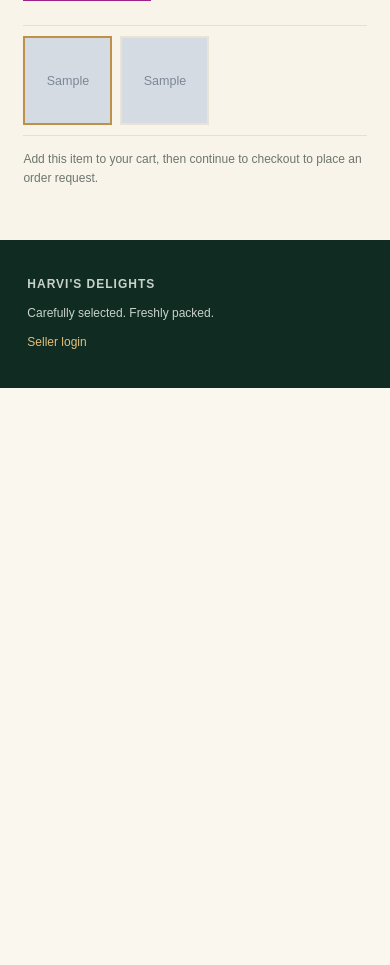
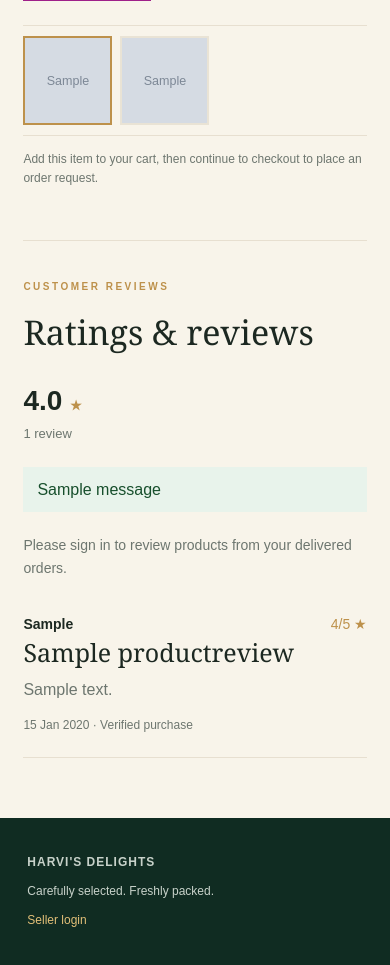
Before and after one commit to harvisdelights/harvis_delights_website, a Django app: a page that uses store/templates/store/detail.html in a window 390 px wide. Shown: the part 871-1836 px from the top of the page. Before the commit the page ends 1259 px from the top, so only its background shows below. Run offline with Django 5.2, Linux system fonts and the light colour scheme; tables that the repository leaves empty hold one stand-in row (values such as "Sample post"); grey boxes marked "Sample" are stand-in pictures; one stand-in notice (Sample message) is shown.

Commit message:
review system starting

```diff
--- a/store/forms.py
+++ b/store/forms.py
@@ -3,6 +3,7 @@ from django.contrib.auth import authenticate, get_user_model
 from django.contrib.auth.forms import PasswordResetForm
 from django.conf import settings
 from urllib.parse import urlsplit
+from .models import ProductReview
 
 
 class CustomerSignupForm(forms.Form):
@@ -79,3 +80,22 @@ class CustomerPasswordResetForm(PasswordResetForm):
         kwargs["domain_override"] = site.netloc
         kwargs["use_https"] = site.scheme == "https"
         return super().save(**kwargs)
+
+
+class ProductReviewForm(forms.ModelForm):
+    RATING_CHOICES = [(5, "5 stars"), (4, "4 stars"), (3, "3 stars"), (2, "2 stars"), (1, "1 star")]
+
+    rating = forms.TypedChoiceField(
+        choices=RATING_CHOICES,
+        coerce=int,
+        widget=forms.RadioSelect,
+        label="Your rating",
+    )
+
+    class Meta:
+        model = ProductReview
+        fields = ("rating", "title", "body")
+        widgets = {
+            "title": forms.TextInput(attrs={"placeholder": "Review title (optional)", "maxlength": 120}),
+            "body": forms.Textarea(attrs={"rows": 4, "placeholder": "Share your experience with this product.", "maxlength": 2000}),
+        }
--- /dev/null
+++ b/store/static/store/reviews.css
@@ -0,0 +1,161 @@
+.product-reviews {
+  max-width: 1200px;
+  margin: 0 auto;
+  padding: 0 7% 80px;
+}
+
+.reviews-heading {
+  display: flex;
+  align-items: end;
+  justify-content: space-between;
+  gap: 24px;
+  padding-top: 38px;
+  border-top: 1px solid var(--line);
+}
+
+.reviews-heading h2 {
+  margin: 0;
+  font: 400 42px Georgia, serif;
+}
+
+.rating-summary {
+  display: grid;
+  text-align: right;
+}
+
+.rating-summary strong {
+  font-size: 28px;
+}
+
+.rating-summary strong span,
+.review-stars {
+  color: var(--gold);
+}
+
+.rating-summary span {
+  color: var(--muted);
+  font-size: 13px;
+}
+
+.review-form {
+  margin: 30px 0;
+  padding: 24px;
+  border: 1px solid var(--line);
+  background: #fff;
+}
+
+.review-form h3,
+.review-card h3 {
+  margin: 0 0 8px;
+  font: 400 25px Georgia, serif;
+}
+
+.review-order-note,
+.review-eligibility,
+.no-reviews {
+  color: var(--muted);
+  font-size: 14px;
+}
+
+.review-field {
+  margin-top: 16px;
+}
+
+.review-field label {
+  display: block;
+  margin-bottom: 6px;
+  font-weight: bold;
+  font-size: 13px;
+}
+
+.review-field input[type="text"],
+.review-field textarea {
+  width: 100%;
+  padding: 10px;
+  border: 1px solid var(--line);
+  background: #fffdfa;
+  color: var(--ink);
+  font: inherit;
+}
+
+.review-field textarea {
+  resize: vertical;
+}
+
+.review-field ul,
+.errorlist {
+  margin: 6px 0 0;
+  padding-left: 18px;
+  color: #9f2424;
+  font-size: 13px;
+}
+
+.review-field > div {
+  display: flex;
+  flex-wrap: wrap;
+  gap: 12px;
+}
+
+.review-field > div label {
+  display: inline;
+  margin: 0;
+  font-weight: normal;
+}
+
+.review-list {
+  display: grid;
+  gap: 14px;
+}
+
+.review-card {
+  padding: 20px 0;
+  border-bottom: 1px solid var(--line);
+}
+
+.review-card-heading {
+  display: flex;
+  justify-content: space-between;
+  gap: 16px;
+  font-size: 14px;
+}
+
+.review-card p {
+  margin: 8px 0;
+  color: var(--muted);
+}
+
+.review-card small {
+  color: var(--muted);
+  font-size: 12px;
+}
+
+.review-messages p {
+  margin: 22px 0;
+  padding: 10px 14px;
+  background: #e8f3eb;
+  color: #174f2c;
+}
+
+.review-messages .error {
+  background: #f9e8e8;
+  color: #8a1f1f;
+}
+
+@media (max-width: 720px) {
+  .product-reviews {
+    padding: 0 6% 60px;
+  }
+
+  .reviews-heading {
+    align-items: start;
+    flex-direction: column;
+  }
+
+  .rating-summary {
+    text-align: left;
+  }
+
+  .reviews-heading h2 {
+    font-size: 34px;
+  }
+}
--- a/store/templates/store/detail.html
+++ b/store/templates/store/detail.html
@@ -1,7 +1,7 @@
 {% extends 'store/base.html' %}
 {% load static %}
 {% block title %}{{ product.name }} | Harvi's Delights{% endblock %}
-{% block content %}<link rel="stylesheet" href="{% static 'store/gallery.css' %}"><style>.product-actions{display:flex;flex-wrap:wrap;gap:10px;margin-top:22px}.product-actions .button{margin:0}.marketplace{display:inline-block;padding:13px 16px;color:#fff;font-size:13px;font-weight:bold}.flipkart{background:#2874f0}.meesho{background:#9f2089}</style>
+{% block content %}<link rel="stylesheet" href="{% static 'store/gallery.css' %}"><link rel="stylesheet" href="{% static 'store/reviews.css' %}"><style>.product-actions{display:flex;flex-wrap:wrap;gap:10px;margin-top:22px}.product-actions .button{margin:0}.marketplace{display:inline-block;padding:13px 16px;color:#fff;font-size:13px;font-weight:bold}.flipkart{background:#2874f0}.meesho{background:#9f2089}</style>
 <main class="detail">
   <section class="product-gallery" data-product-gallery aria-label="{{ product.name }} photos">
     <div class="detail-image gallery-main">
@@ -28,6 +28,51 @@
   {% endif %}
   <p class="note">Add this item to your cart, then continue to checkout to place an order request.</p></div>
 </main>
+<section class="product-reviews" aria-labelledby="reviews-heading">
+  <div class="reviews-heading">
+    <div><p class="eyebrow">CUSTOMER REVIEWS</p><h2 id="reviews-heading">Ratings &amp; reviews</h2></div>
+    <div class="rating-summary" aria-label="{{ review_count }} reviews, average rating {% if average_rating %}{{ average_rating|floatformat:1 }}{% else %}not available{% endif %}">
+      {% if average_rating %}<strong>{{ average_rating|floatformat:1 }} <span aria-hidden="true">★</span></strong>{% else %}<strong>New</strong>{% endif %}
+      <span>{{ review_count }} review{{ review_count|pluralize }}</span>
+    </div>
+  </div>
+
+  {% if messages %}<div class="review-messages">{% for message in messages %}<p class="{{ message.tags }}">{{ message }}</p>{% endfor %}</div>{% endif %}
+
+  {% if eligible_order_item %}
+    <form class="review-form" method="post" action="{% url 'product_review_create' product.slug %}">
+      {% csrf_token %}
+      <h3>How was your purchase?</h3>
+      <p class="review-order-note">You are reviewing delivered order {{ eligible_order_item.order.number }}.</p>
+      {{ review_form.non_field_errors }}
+      {% for field in review_form %}
+        <div class="review-field">
+          {{ field.label_tag }}
+          {{ field }}
+          {{ field.errors }}
+        </div>
+      {% endfor %}
+      <button class="button" type="submit">Publish review</button>
+    </form>
+  {% elif not user.is_authenticated %}
+    <p class="review-eligibility">Please <a href="{% url 'login' %}?next={{ request.path|urlencode }}">sign in</a> to review products from your delivered orders.</p>
+  {% else %}
+    <p class="review-eligibility">Reviews are available after your order containing this product is marked delivered.</p>
+  {% endif %}
+
+  <div class="review-list">
+    {% for review in product_reviews %}
+      <article class="review-card">
+        <div class="review-card-heading"><strong>{{ review.user.first_name|default:review.user.username }}</strong><span class="review-stars" aria-label="{{ review.rating }} out of 5 stars">{{ review.rating }}/5 ★</span></div>
+        {% if review.title %}<h3>{{ review.title }}</h3>{% endif %}
+        <p>{{ review.body|linebreaksbr }}</p>
+        <small>{{ review.created_at|date:"j M Y" }} · Verified purchase</small>
+      </article>
+    {% empty %}
+      <p class="no-reviews">No reviews yet. Verified purchasers can be the first to share their experience.</p>
+    {% endfor %}
+  </div>
+</section>
 <script>
   (() => {
     const mainImage = document.querySelector('[data-gallery-main]');
--- a/store/urls.py
+++ b/store/urls.py
@@ -23,6 +23,7 @@ urlpatterns = [
     path("orders/<str:number>/payment/verify/", views.payment_verify, name="payment_verify"),
     path("payments/razorpay/webhook/", views.razorpay_webhook, name="razorpay_webhook"),
     path("products/", views.products, name="products"),
+    path("products/<slug:slug>/review/", views.product_review_create, name="product_review_create"),
     path("products/<slug:slug>/", views.product_detail, name="product_detail"),
     path("api/", include(router.urls)),
 ]
--- a/store/views.py
+++ b/store/views.py
@@ -1,4 +1,5 @@
 from django.contrib.auth import login, logout
+from django.contrib import messages
 from django.contrib.auth.decorators import login_required
 from django.contrib.auth.views import PasswordChangeView, PasswordResetView, PasswordResetConfirmView, PasswordResetCompleteView, PasswordResetDoneView
 from django.conf import settings
@@ -11,7 +12,9 @@ from decimal import Decimal
 from pathlib import Path
 
 from django.core import signing
+from django.core.exceptions import ValidationError
 from django.db import IntegrityError, transaction
+from django.db.models import Avg
 from django.http import FileResponse, Http404, HttpResponse, JsonResponse
 from django.shortcuts import get_object_or_404, redirect, render
 from django.urls import reverse, reverse_lazy
@@ -19,9 +22,9 @@ from django.views.decorators.csrf import csrf_exempt
 from django.views.decorators.http import require_POST
 import requests
 from rest_framework import viewsets
-from .models import Category, CustomerAddress, Order, OrderItem, Payment, Product
+from .models import Category, CustomerAddress, Order, OrderItem, Payment, Product, ProductReview
 from .serializers import CategorySerializer, ProductSerializer
-from .forms import CheckoutAddressForm, CustomerLoginForm, CustomerSignupForm, CustomerPasswordResetForm
+from .forms import CheckoutAddressForm, CustomerLoginForm, CustomerSignupForm, CustomerPasswordResetForm, ProductReviewForm
 from .services.shipping import SELLER_AREA, SELLER_NAME, SELLER_PINCODE, delivery_estimate
 from .services.notifications import queue_new_order_emails
 from .services.zeptomail import email_configured
@@ -58,13 +61,77 @@ def home(request):
     return render(request, "store/home.html", {"featured": Product.objects.filter(is_active=True, is_featured=True)[:6]})
 def products(request):
     return render(request, "store/products.html", {"products": Product.objects.filter(is_active=True), "categories": Category.objects.all()})
+def _product_detail_context(product, user, review_form=None):
+    reviews = product.reviews.filter(is_visible=True).select_related("user")
+    summary = reviews.aggregate(average=Avg("rating"))
+    eligible_order_item = None
+    if user.is_authenticated:
+        eligible_order_item = (
+            OrderItem.objects.filter(
+                product=product,
+                order__user=user,
+                order__status=Order.Status.DELIVERED,
+                review__isnull=True,
+            )
+            .select_related("order")
+            .order_by("-order__created_at")
+            .first()
+        )
+    return {
+        "product": product,
+        "product_reviews": reviews,
+        "review_count": reviews.count(),
+        "average_rating": summary["average"],
+        "review_form": review_form or ProductReviewForm(),
+        "eligible_order_item": eligible_order_item,
+    }
+
+
 def product_detail(request, slug):
     product = get_object_or_404(
         Product.objects.select_related("category").prefetch_related("gallery"),
         slug=slug,
         is_active=True,
     )
-    return render(request, "store/detail.html", {"product": product})
+    return render(request, "store/detail.html", _product_detail_context(product, request.user))
+
+
+@login_required
+@require_POST
+def product_review_create(request, slug):
+    product = get_object_or_404(Product, slug=slug, is_active=True)
+    eligible_order_item = (
+        OrderItem.objects.filter(
+            product=product,
+            order__user=request.user,
+            order__status=Order.Status.DELIVERED,
+            review__isnull=True,
+        )
+        .select_related("order")
+        .order_by("-order__created_at")
+        .first()
+    )
+    if not eligible_order_item:
+        messages.error(request, "You can review this product only after one of your orders has been delivered.")
+        return redirect(product.get_absolute_url())
+
+    form = ProductReviewForm(request.POST)
+    if form.is_valid():
+        review = form.save(commit=False)
+        review.product = product
+        review.order_item = eligible_order_item
+        review.user = request.user
+        try:
+            review.full_clean()
+            review.save()
+        except (ValidationError, IntegrityError):
+            form.add_error(None, "Your review could not be saved. Please refresh the page and try again.")
+        else:
+            messages.success(request, "Thank you. Your review has been published.")
+            return redirect(product.get_absolute_url())
+
+    product = Product.objects.select_related("category").prefetch_related("gallery").get(pk=product.pk)
+    return render(request, "store/detail.html", _product_detail_context(product, request.user, form), status=400)
 
 def signup(request):
     if request.user.is_authenticated:
```
Also changed, not shown: store/admin.py (+13 -1 lines), store/models.py (+31 -0 lines), store/tests.py (+65 -1 lines), store/migrations/0013_productreview.py (added).
